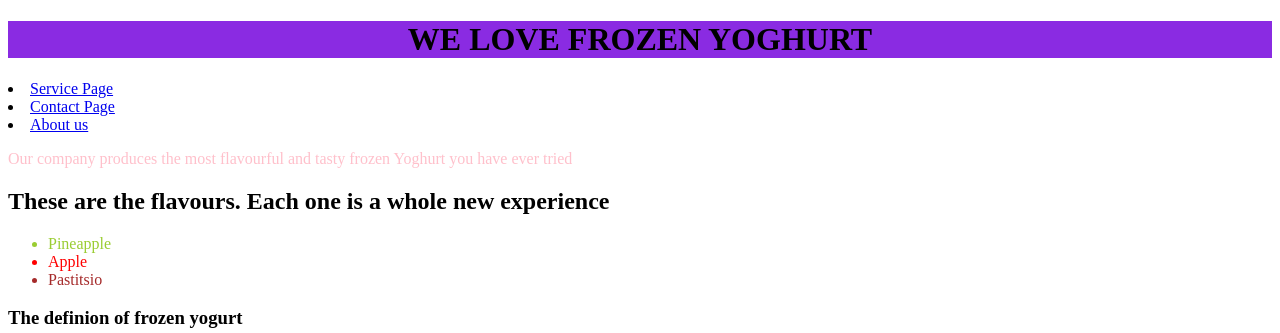
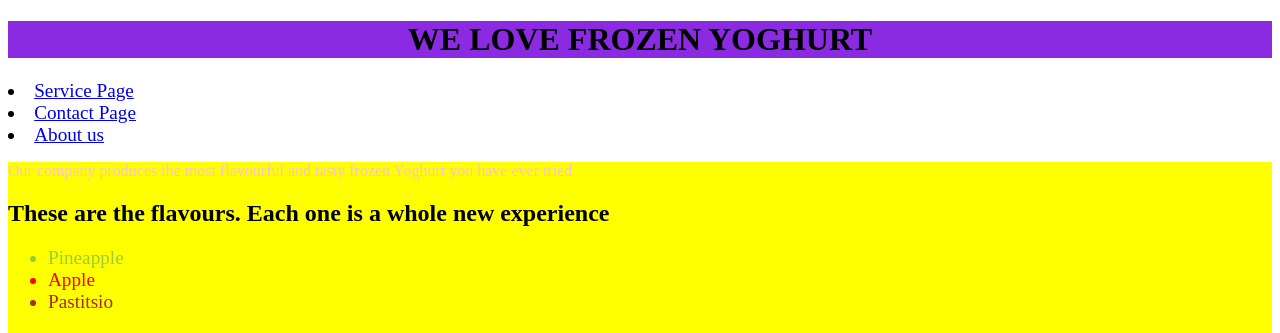
Before and after one commit to GiannisD13/htmlfiles, a plain HTML site: page index.html in a window 1280 px wide. Shown: the top 333 px of the page. Drawn offline with Linux system fonts and the light colour scheme.

Commit message:
css new changes

```diff
--- a/index.html
+++ b/index.html
@@ -33,9 +33,9 @@
 
         <nav>
             <u1>
-                <li><a href="./service.html">Service Page</a></li>
-                <li><a href="./contact.html">Contact Page</a></li>
-                <li><a href="./index.html#about">About us</a></li>
+                <li class="hyperlinks"><a href="./service.html">Service Page</a></li>
+                <li class="hyperlinks"><a href="./contact.html">Contact Page</a></li>
+                <li class="hyperlinks"><a href="./index.html#about">About us</a></li>
             </u1>
         </nav>
 
--- a/style.css
+++ b/style.css
@@ -2,3 +2,26 @@
   background-color: blueviolet;
   text-align: center;
 }
+
+li{
+    text-decoration: dotted;
+    font-size: larger;
+    text-rendering: optimizeLegibility;
+}
+
+header~main{
+    background-color: yellow;
+}
+
+.hyperlinks{
+    color: inherit;
+}
+
+.hyperlinks:hover{
+    color:yellow;
+}
+
+#about{
+     font-size: small;
+
+}
```
